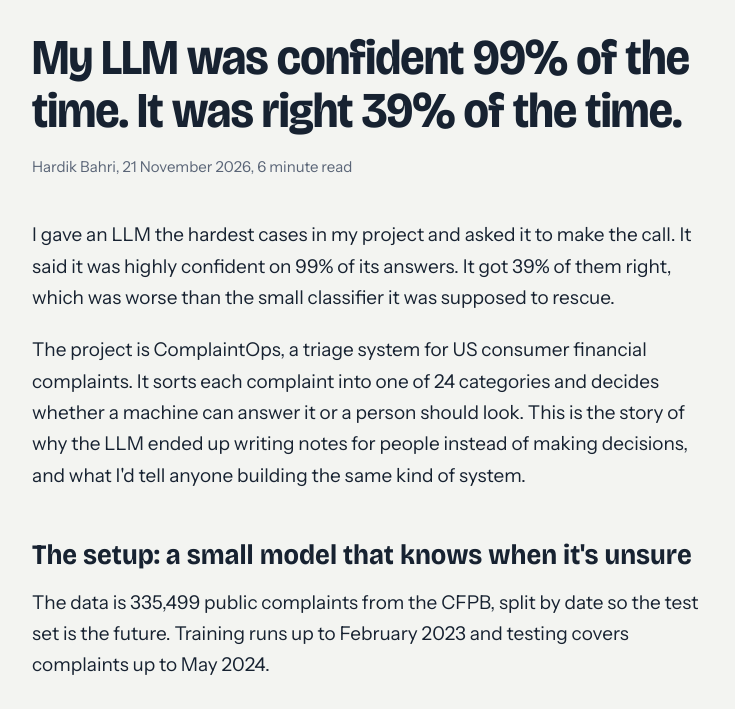
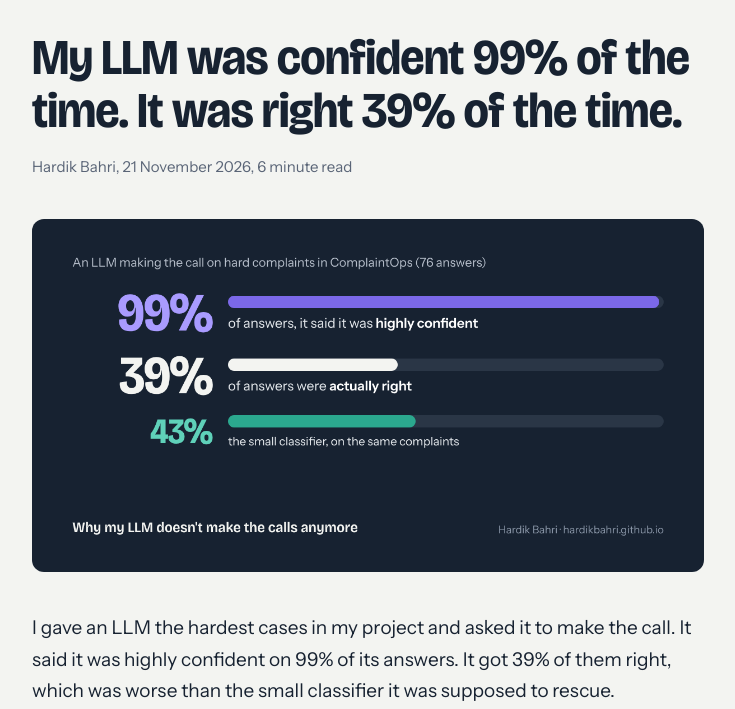
Before and after one commit to hardikbahri/hardikbahri.github.io, a plain HTML site: page writing/llm-confidence/index.html in a window 1280 px wide. Shown: the part 71-780 px from the top of the page, without its empty margins (272-1007 px from the left). Drawn offline with Linux system fonts and the light colour scheme.

Commit message:
Give the write-up its own cover image
Co-Authored-By: Claude Opus 5.5 <noreply@anthropic.com>
Claude-Session: https://claude.ai/code/session_01FAApGrc8zNbTEiP2hsXHyt

```diff
--- a/writing/llm-confidence/index.html
+++ b/writing/llm-confidence/index.html
@@ -11,7 +11,10 @@
 <meta property="og:title" content="My LLM was confident 99% of the time. It was right 39% of the time.">
 <meta property="og:description" content="I let an LLM make the hard calls in my complaint triage system. It was almost always sure and wrong more often than the classifier. Here&#x27;s what I changed.">
 <meta property="og:url" content="https://hardikbahri.github.io/writing/llm-confidence/">
-<meta property="og:image" content="https://hardikbahri.github.io/og-image.png">
+<meta property="og:image" content="https://hardikbahri.github.io/writing/llm-confidence/cover.png">
+<meta property="og:image:width" content="1200">
+<meta property="og:image:height" content="630">
+<meta property="og:image:alt" content="The LLM said it was highly confident on 99% of answers, was right on 39%, against 43% for the classifier.">
 <meta name="twitter:card" content="summary_large_image">
 <meta property="article:published_time" content="2026-11-21">
 <link rel="preload" href="../../fonts/bricolage.woff2" as="font" type="font/woff2" crossorigin>
@@ -29,6 +32,7 @@ a{color:var(--ink);text-decoration-color:var(--teal);text-underline-offset:3px;t
 .top a.back{font-family:inherit;font-weight:400;font-size:15px;color:var(--slate)}
 article{max-width:720px;margin:0 auto;padding:48px 24px 96px}
 h1{font-family:"Bricolage";font-weight:700;font-size:clamp(34px,5vw,50px);line-height:1.06;letter-spacing:-.012em;font-variation-settings:"wdth" 92,"opsz" 96;margin:0 0 18px}
+.cover{display:block;width:100%;height:auto;border-radius:12px;margin:0 0 40px}
 .meta{color:var(--slate);font-size:15px;margin:0 0 40px}
 h2{font-family:"Bricolage";font-weight:700;font-size:28px;line-height:1.2;font-variation-settings:"wdth" 92;margin:48px 0 14px}
 p{margin:0 0 1.1em}
@@ -46,6 +50,7 @@ th{font-weight:600;border-bottom:2px solid var(--ink)}
 <article>
 <h1>My LLM was confident 99% of the time. It was right 39% of the time.</h1>
 <p class="meta">Hardik Bahri, 21 November 2026, 6 minute read</p>
+<img class="cover" src="cover.png" width="1200" height="630" alt="The LLM said it was highly confident on 99% of its answers but was right on only 39%, against 43% for the small classifier on the same complaints.">
 <p>I gave an LLM the hardest cases in my project and asked it to make the call. It said it was highly confident on 99% of its answers. It got 39% of them right, which was worse than the small classifier it was supposed to rescue.</p>
 <p>The project is ComplaintOps, a triage system for US consumer financial complaints. It sorts each complaint into one of 24 categories and decides whether a machine can answer it or a person should look. This is the story of why the LLM ended up writing notes for people instead of making decisions, and what I'd tell anyone building the same kind of system.</p>
 <h2>The setup: a small model that knows when it's unsure</h2>
```
Also changed, not shown: writing/llm-confidence/cover.png (added).
